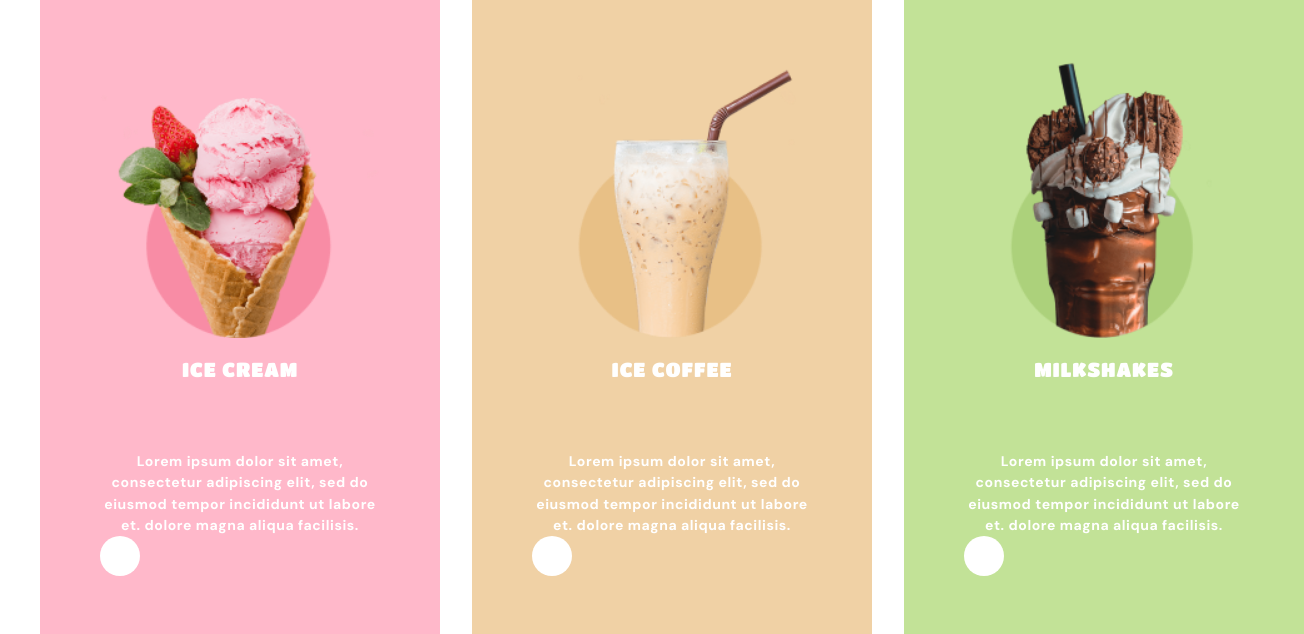
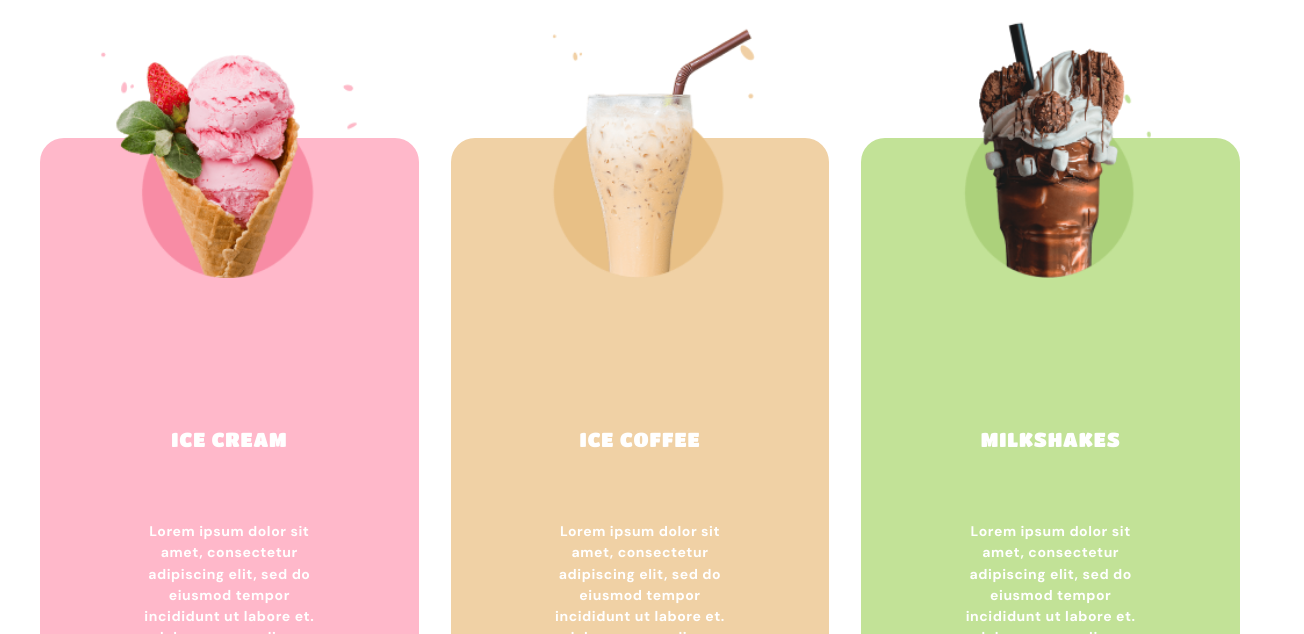
Before and after one commit to JukaDes/test-products, a plain HTML site: page index.html in a window 1280 px wide. Shown: the part 166-800 px from the top of the page, 1304 px wide, since content can reach past the window. Drawn offline with Linux system fonts and the light colour scheme; a script that the page names is missing.

Commit message:
styles ::before

```diff
--- a/index.html
+++ b/index.html
@@ -26,7 +26,7 @@
                 incididunt ut labore et. dolore magna aliqua facilisis.</p>
             <button type="button" class="products__button">
                 <svg class="products__button-icon">
-                    <use href="../images/sprite.svg#icon-arrow"></use>
+                    <use href="./images/sprite.svg#icon-arrow"></use>
                 </svg>
             </button>
         </li>
@@ -36,8 +36,8 @@
                 incididunt
                 ut labore et. dolore magna aliqua facilisis.</p>
             <button type="button" class="products__button">
-                <svg class="">
-                    <use href=""></use>
+                <svg class="products__button-icon">
+                    <use href="../images/sprite.svg#icon-arrow"></use>
                 </svg>
             </button>
         </li>
@@ -47,8 +47,8 @@
                 incididunt
                 ut labore et. dolore magna aliqua facilisis.</p>
             <button type="button" class="products__button">
-                <svg class="">
-                    <use href=""></use>
+                <svg class="products__button-icon">
+                    <use href="../images/sprite.svg#icon-arrow"></use>
                 </svg>
             </button>
         </li>
--- a/main.scss
+++ b/main.scss
@@ -110,11 +110,13 @@ button {
     letter-spacing: 0.04em;
     text-transform: uppercase;
     color: #D41443;
-    margin-bottom: 8px;
+    margin-bottom: 148px;
 }
 
 .products__item {
-    padding: 60px;
+    border-radius: 24px;
+    margin-top: 140px;
+    padding: 10px;
 }
 
 .products__item--pink {
@@ -144,40 +146,47 @@ button {
 .products__item--pink::before {
     content: "";
     display: block;
-    width: 280px;
-    height: 280px;
+    width: 260px;
+    height: 260px;
     background-image: url(./images/phone/image1.png);
     background-repeat: no-repeat;
     background-size: cover;
-    background-position: center;
     margin-bottom: 20px;
+    transform: translateY(-50%);
+    margin-left: auto;
+    margin-right: auto;
 }
 
 .products__item--peach::before {
     content: "";
     display: block;
-    width: 280px;
-    height: 280px;
+    width: 260px;
+    height: 260px;
     background-image: url(./images/phone/image2.png);
     background-repeat: no-repeat;
     background-size: cover;
-    background-position: center;
     margin-bottom: 20px;
+    transform: translateY(-50%);
+    margin-left: auto;
+    margin-right: auto;
 }
 
 .products__item--green::before {
     content: "";
     display: block;
-    width: 280px;
-    height: 280px;
+    width: 260px;
+    height: 260px;
     background-image: url(./images/phone/image3.png);
     background-repeat: no-repeat;
     background-size: cover;
-    background-position: center;
     margin-bottom: 20px;
+    transform: translateY(-50%);
+    margin-left: auto;
+    margin-right: auto;
 }
 
 .products__text {
+    width: 200px;
     font-family: "DM Sans";
     font-style: normal;
     font-weight: 700;
@@ -186,6 +195,9 @@ button {
     text-align: center;
     letter-spacing: 0.04em;
     color: #FFFFFF;
+    margin-left: auto;
+    margin-right: auto;
+    margin-bottom: 32px;
 }
 
 .products__text::before {
@@ -199,14 +211,23 @@ button {
     background-position: center;
     margin-top: 32px;
     margin-bottom: 32px;
+    color: #fff;
+    margin-left: auto;
+    margin-right: auto;
 }
 
 .products__button {
     width: 40px;
     height: 40px;
     border-radius: 50%;
-    background-color: #fff;
-    border: none;
+    margin-bottom: 40px;
+    // background-color: #fff;
+    // border: none;
+}
+
+.products__button-icon {
+    width: 40px;
+    height: 40px;
 }
 
 @media screen and (min-width: 768px) {
```
Also changed, not shown: main.css, 1 other file.
